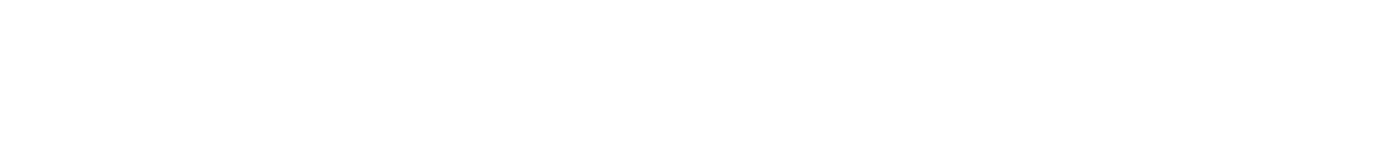
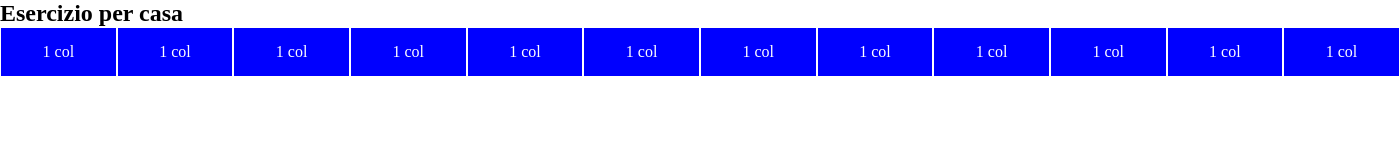
Before and after one commit to DomenicoLerose85/html-css-12bool, a plain HTML site: page index.html in a window 1280 px wide. Shown: the whole page, 1400 px wide, since content can reach past the window. Drawn offline with Linux system fonts and the light colour scheme.

Commit message:
first_row

```diff
--- a/css/12boolFlex.css
+++ b/css/12boolFlex.css
@@ -5,14 +5,18 @@
 }
 
 .container{
-    width: 1170px;
+    width: 1400px;
     margin: 0 auto;
+}
+
+.container_fluid{
+    width: 100%;
 }
 
 .row{
    display: flex;
    flex-direction: row;
-   flex-wrap: nowrap;
+   flex-wrap: wrap;
    width: 100%;
 }
 
@@ -140,3 +144,18 @@
 .col-12-offset-12{
     margin-left: calc((100% / 12) * 12);
 }
+
+.start.col{
+    justify-content: start;
+    text-align: center;
+}
+
+.center.col{
+    justify-content: center;
+    text-align: center;
+}
+
+.end.col{
+    justify-content: flex-end;
+    text-align: right;
+}
--- a/index.html
+++ b/index.html
@@ -9,10 +9,28 @@
     <title>12bool</title>
 </head>
 <body>
-    <div class="container">
-        <div class="row">
+    <main class="wrapper">
+        <section class="container_fluid">
+            <h1>Esercizio per casa</h1>
+            <div class="container">
+                <div class="row">
+                    <div class="col-1"><div class="box">1 col</div></div>
+                    <div class="col-1"><div class="box">1 col</div></div>
+                    <div class="col-1"><div class="box">1 col</div></div>
+                    <div class="col-1"><div class="box">1 col</div></div>
+                    <div class="col-1"><div class="box">1 col</div></div>
+                    <div class="col-1"><div class="box">1 col</div></div>
+                    <div class="col-1"><div class="box">1 col</div></div>
+                    <div class="col-1"><div class="box">1 col</div></div>
+                    <div class="col-1"><div class="box">1 col</div></div>
+                    <div class="col-1"><div class="box">1 col</div></div>
+                    <div class="col-1"><div class="box">1 col</div></div>
+                    <div class="col-1"><div class="box">1 col</div></div>
+                </div>
+            </div>
+        </section>
 
         </div>
-    </div>
+    </main>
 </body>
 </html>
```
